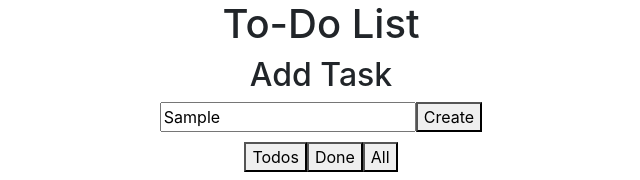
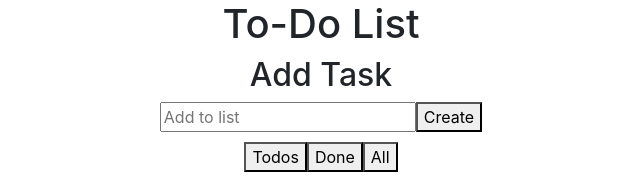
Before and after one commit to BernadetteCh/react-to-do-list-app, a React (Create React App) app: page / in a window 1280 px wide. Both pictures are taken after typing "Sample" into the empty fields and a click on the button "Create". Shown: the top 180 px of the page, without its empty margins (319-959 px from the left). Built offline with nearby package versions, Linux system fonts and the light colour scheme.

Commit message:
added value of input
added value to not delete my inputtext everytime when I submit a todo

```diff
--- a/src/ToDoList.js
+++ b/src/ToDoList.js
@@ -31,6 +31,7 @@ export default function ToDoList() {
         <div className="input">
           <form onSubmit={handleSubmit}>
             <input
+            value={input}
               type="text"
               placeholder="Add to list"
               className="input"
```
